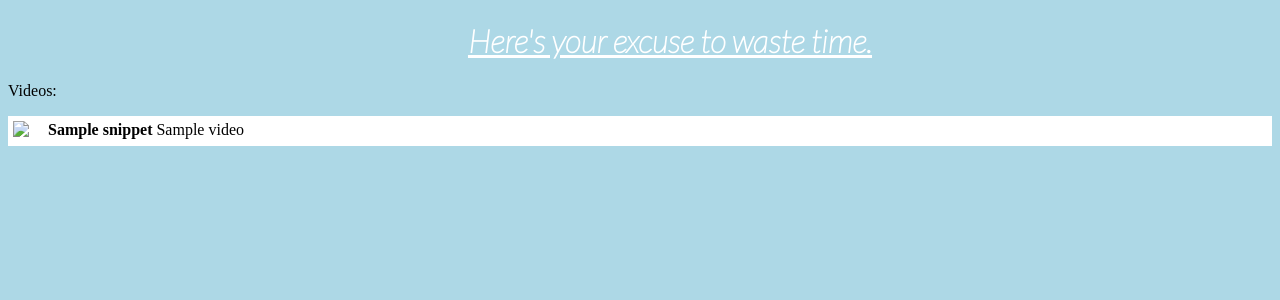
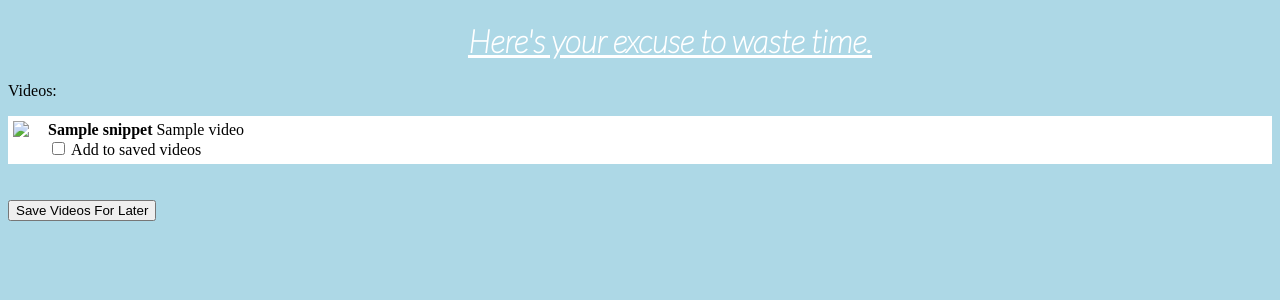
Before and after one commit to serena-w/moonshot, a Python web app: template video-recs/templates/results.html in a window 1280 px wide. Shown: the part 107-407 px from the top of the page. Run offline with Jinja, Linux system fonts and the light colour scheme; the template is opened without the code that fills it: most values are stand-ins (such as "Sample title", 1, 10 or a date in 2020).

Commit message:
added checkboxes to results.html

```diff
--- a/video-recs/templates/results.html
+++ b/video-recs/templates/results.html
@@ -32,6 +32,7 @@
 
     <div class="video">
           <p>Videos: </p>
+          <form>
           {% for video in videos %}
           <section id="result">
             <img src="{{ video[0].snippet.thumbnails.default.url }}" style="padding-right: 15px">
@@ -42,9 +43,14 @@
                 </a>
               </strong>
               {{video[1]}}
+              <br>
+              <input type="checkbox" value="{{video[0].id}}" name="video_info">
+              Add to saved videos
           </section>
-            </div><br/><br/>
+          </div><br/><br/>
           {% endfor %}
+          <input type="submit" value="Save Videos For Later">
+        </form>
         </body>
       </html>
 
```
